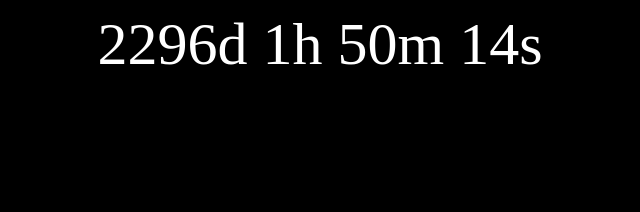
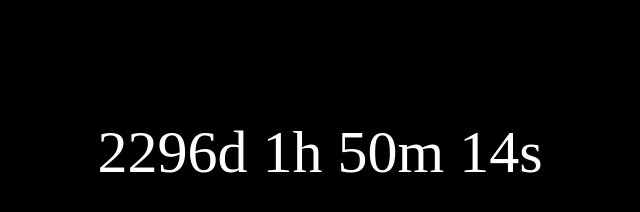
Before and after one commit to morganbm123/IncarceratedTime, a plain HTML site: page index.html in a window 1280 px wide. Shown: the whole page, without its empty margins (320-960 px from the left). Drawn offline with Linux system fonts and the light colour scheme.

Commit message:
Update index.html

```diff
--- a/index.html
+++ b/index.html
@@ -1,6 +1,8 @@
 <html>
   <head>
   <center><font color= #ffffff><font size="15"><center><bold> </bold><center></size></font></center>
+  <center><font color= #ffffff><font size="15"><center><bold> </bold><center></size></font></center>
+
     <meta name="viewport" content="width=device-width, initial-scale=1">
     <style>
 
@@ -13,6 +15,9 @@
       margin-top: 10px;
 
     }
+    div {
+        padding-top: 50px;
+      }
     </style>  </head>
     <body>
     <div><span id="iteration"></span></div>
```
